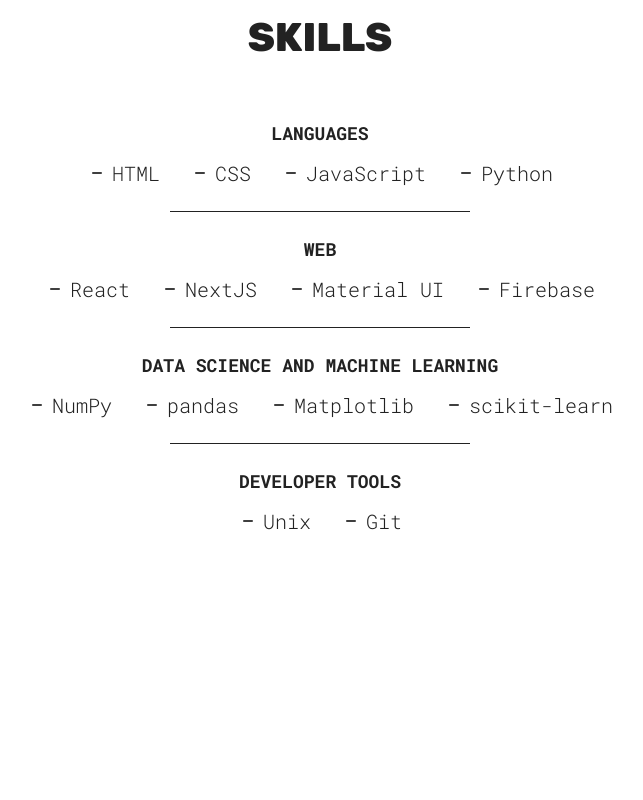
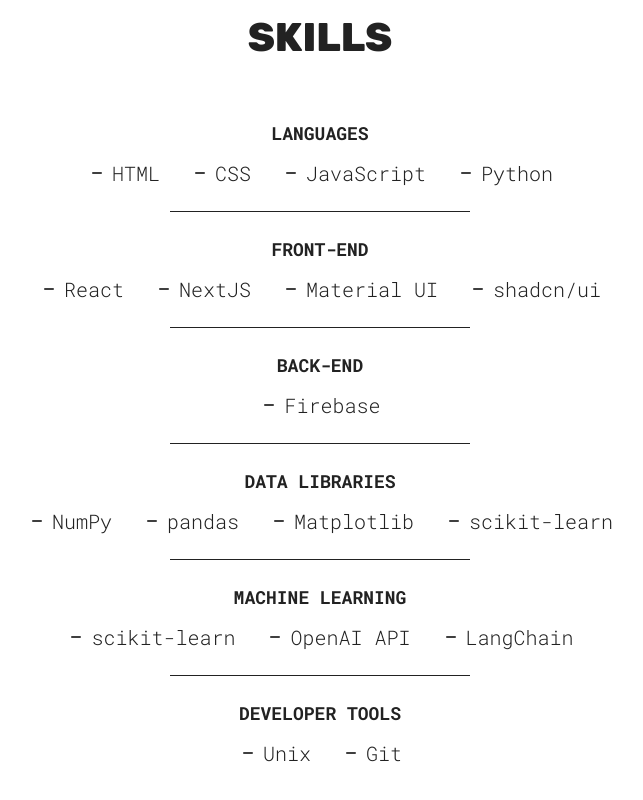
Before and after one commit to 29yabuki/personal-website, a React (Vite) app: page / in a window 1280 px wide. Shown: the part 1395-2195 px from the top of the page, without its empty margins (320-963 px from the left). Before the commit the page ends 2049 px from the top, so only its background shows below. Built offline with nearby package versions, Linux system fonts and the light colour scheme.

Commit message:
added new skills and changed style

```diff
--- a/src/components/skills/skills.jsx
+++ b/src/components/skills/skills.jsx
@@ -16,21 +16,33 @@
         <SkillList src={minusIcon} skill="Python" />
       </div>
       <hr />
-      <h2>Web</h2>
+      <h2>Front-end</h2>
       <div className={styles.skillList}>
         <SkillList src={minusIcon} skill="React" />
         <SkillList src={minusIcon} skill="NextJS" />
         <SkillList src={minusIcon} skill="Material UI" />
-        <SkillList src={minusIcon} skill="Firebase" />
-
+        <SkillList src={minusIcon} skill="shadcn/ui" />
       </div>
       <hr />
-      <h2>Data Science and Machine Learning</h2>
+      <h2>Back-end</h2>
+      <div className={styles.skillList}>
+        <SkillList src={minusIcon} skill="Firebase" />
+      </div>
+      <hr />
+      <h2>Data Libraries</h2>
       <div className={styles.skillList}>
         <SkillList src={minusIcon} skill="NumPy" />
         <SkillList src={minusIcon} skill="pandas" />
         <SkillList src={minusIcon} skill="Matplotlib" />
         <SkillList src={minusIcon} skill="scikit-learn" />
+      </div>
+      <hr />
+      <h2>Machine Learning</h2>
+      <div className={styles.skillList}>
+        <SkillList src={minusIcon} skill="scikit-learn" />
+        <SkillList src={minusIcon} skill="OpenAI API" />
+        <SkillList src={minusIcon} skill="LangChain" />
+
       </div>
       <hr />
       <h2>Developer Tools</h2>
--- a/src/components/skills/skills.module.css
+++ b/src/components/skills/skills.module.css
@@ -16,12 +16,14 @@
 
 .skillList {
     display: flex;
-    justify-content: space-evenly;
+    justify-content: center;
+    align-items: center;
     align-self: center;
     flex-wrap: wrap;
+    flex-direction: column;
     row-gap: 40px;
     max-width: 26ch;
-    }
+}
 
 hr {
     width: 100px;
@@ -42,7 +44,9 @@
 @media (width >= 800px) {
     .skillList {
         margin-top: 15px;
+        justify-content: space-evenly;
         max-width: fit-content;
+        flex-direction: row;
         gap: 30px;
 
         p {
@@ -50,6 +54,7 @@
         }
     }
 
+
     hr {
         width: 300px;
     }
```
